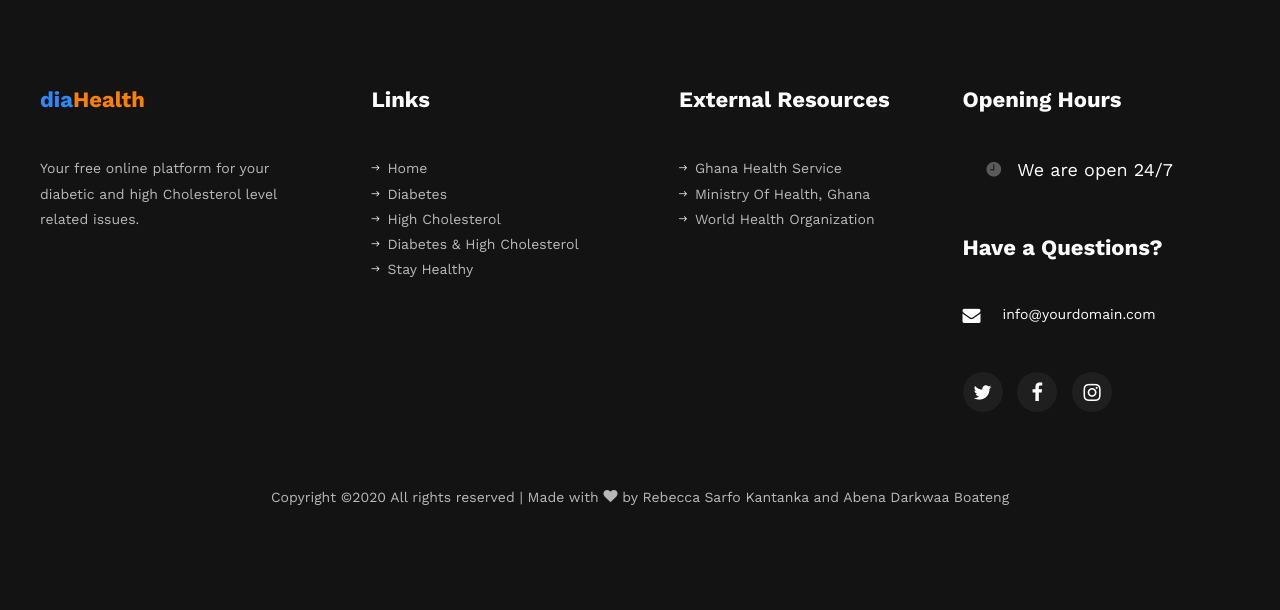
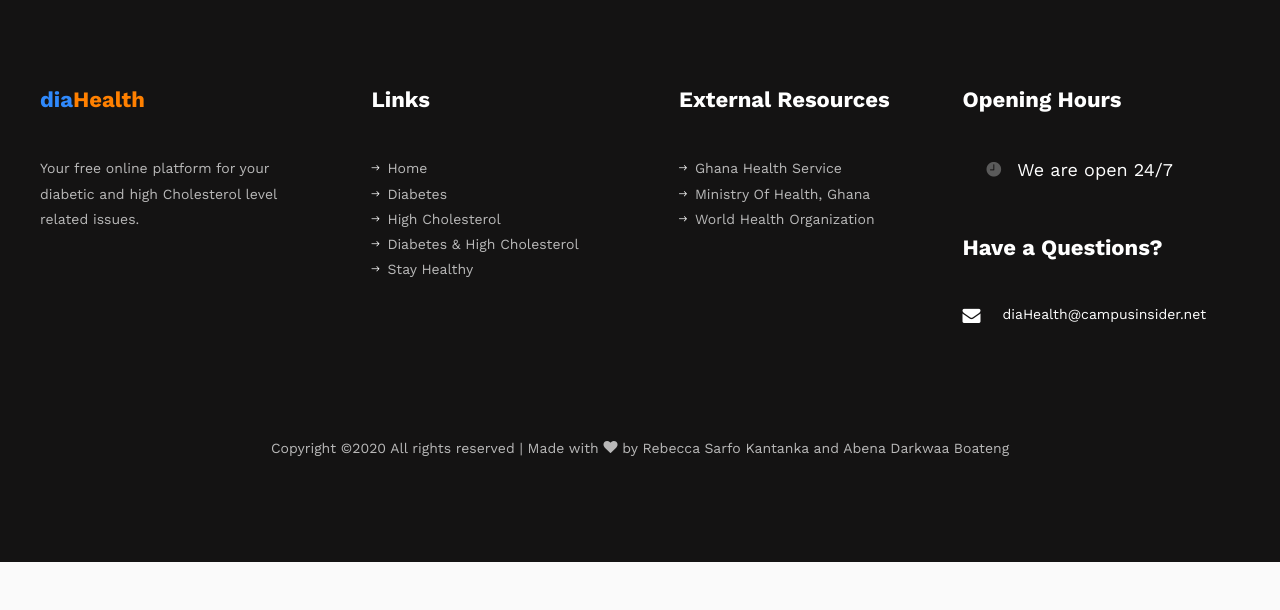
Before and after one commit to ikelvin-Studios/diaHealth, a PHP site: page /index.php in a window 1280 px wide. Shown: the part 2100-2710 px from the top of the page. After the commit the page ends 2662 px from the top, so only its background shows below. Run offline with PHP 8.4, Linux system fonts and the light colour scheme; some libraries are stand-ins or nearby versions; some web fonts are replaced.

Commit message:
Corrected: Email & Removed Social Links

```diff
--- a/index.php
+++ b/index.php
@@ -78,22 +78,6 @@ if (isset($_GET['page'])) {
     			<div class="col-lg-2 pr-4 align-items-center">
 		    		<a class="navbar-brand" href="./">dia<span>Health</span></a>
 	    		</div>
-	    		<div class="col-lg-10 d-none d-md-block">
-		    		<div class="row d-flex">
-			    		<!-- <div class="col-md-4 pr-4 d-flex topper align-items-center">
-			    			<div class="icon bg-white mr-2 d-flex justify-content-center align-items-center"><span class="icon-map"></span></div>
-						    <span class="text">Address: 198 West 21th Street, Suite 721 New York NY 10016</span>
-					    </div> -->
-					    <!-- <div class="col-md pr-4 d-flex topper align-items-center">
-					    	<div class="icon bg-white mr-2 d-flex justify-content-center align-items-center"><span class="icon-paper-plane"></span></div>
-						    <span class="text">Email: youremail@email.com</span>
-					    </div> -->
-					    <!-- <div class="col-md pr-4 d-flex topper align-items-center">
-					    	<div class="icon bg-white mr-2 d-flex justify-content-center align-items-center"><span class="icon-phone2"></span></div>
-						    <span class="text">Phone: + 1235 2355 98</span>
-					    </div> -->
-				    </div>
-			    </div>
 		    </div>
 		  </div>
     </nav>
@@ -114,7 +98,6 @@ if (isset($_GET['page'])) {
               <li class="nav-item"><a href="#about" class="nav-link">About</a></li>
             <?php endif; ?>
 
-	          <!-- <li class="nav-item"><a href="contact.html" class="nav-link">Contact</a></li> -->
 	        </ul>
 	      </div>
 	    </div>
@@ -125,12 +108,7 @@ if (isset($_GET['page'])) {
 if ($showPage) {
   // code...
   include 'pages/page.php';
-  // if ($page=='about') {
-  //   // code...
-  //   include 'pages/about.php';
-  // } else {
-  //   include 'pages/page.php';
-  // }
+
 } else {
   // code...
   include 'pages/home.php';
@@ -175,30 +153,16 @@ if ($showPage) {
             	<h2 class="ftco-heading-2">Opening Hours</h2>
             	<h3 class="open-hours pl-4"><span class="ion-ios-time mr-3"></span>We are open 24/7</h3>
             </div>
-            <!-- <div class="ftco-footer-widget mb-5">
-            	<h2 class="ftco-heading-2">Subscribe Us!</h2>
-              <form action="#" class="subscribe-form">
-                <div class="form-group">
-                  <input type="text" class="form-control mb-2 text-center" placeholder="Enter email address">
-                  <input type="submit" value="Subscribe" class="form-control submit px-3">
-                </div>
-              </form>
-            </div> -->
+
             <div class="ftco-footer-widget mb-5">
               <h2 class="ftco-heading-2">Have a Questions?</h2>
               <div class="block-23 mb-3">
                 <ul>
-                  <!-- <li><span class="icon icon-map-marker"></span><span class="text">203 Fake St. Mountain View, San Francisco, California, USA</span></li> -->
-                  <!-- <li><a href="#"><span class="icon icon-phone"></span><span class="text">+2 392 3929 210</span></a></li> -->
-                  <li><a href="mailto:info@yourdomain.com"><span class="icon icon-envelope"></span><span class="text">info@yourdomain.com</span></a></li>
+
+                  <li><a href="mailto:diaHealth@campusinsider.net"><span class="icon icon-envelope"></span><span class="text">diaHealth@campusinsider.net</span></a></li>
                 </ul>
               </div>
 
-              <ul class="ftco-footer-social list-unstyled float-md-left float-lft mt-3">
-                <li class="ftco-animate"><a href="#"><span class="icon-twitter"></span></a></li>
-                <li class="ftco-animate"><a href="#"><span class="icon-facebook"></span></a></li>
-                <li class="ftco-animate"><a href="#"><span class="icon-instagram"></span></a></li>
-              </ul>
             </div>
           </div>
         </div>
```
